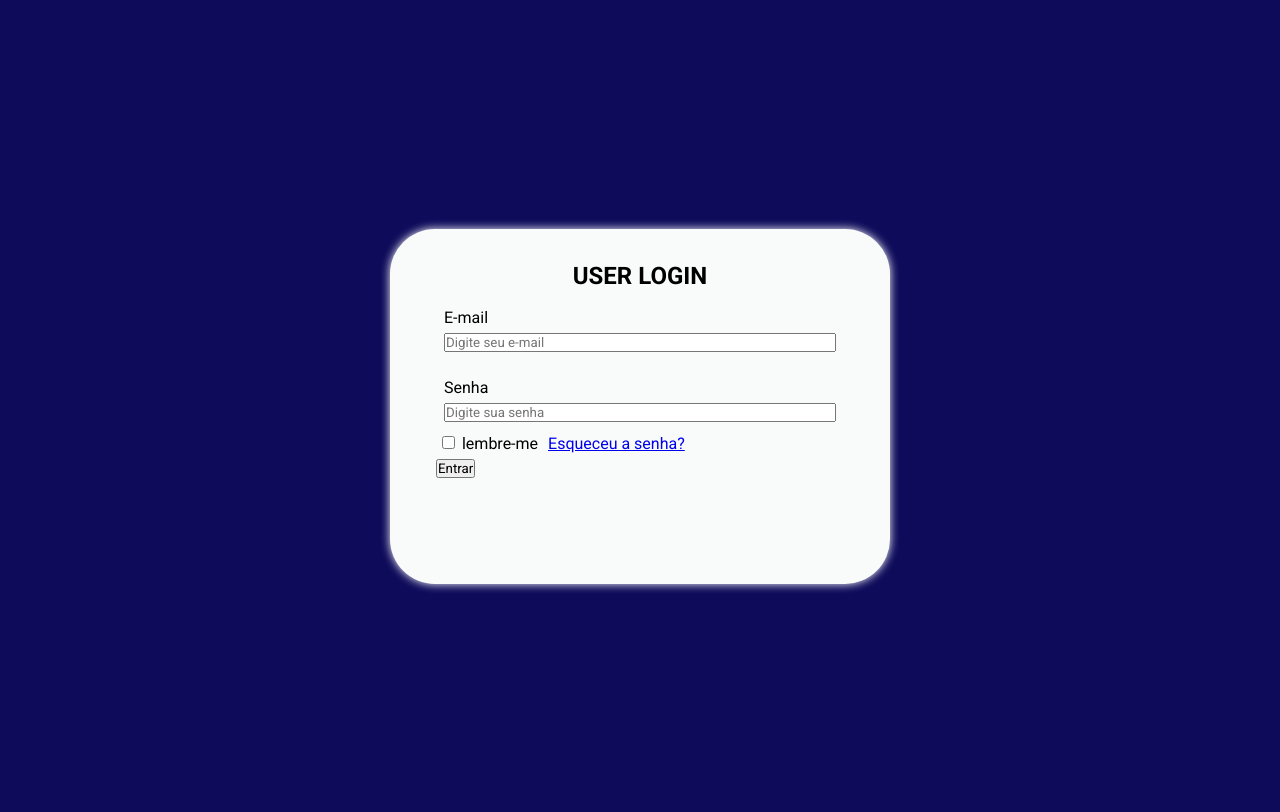
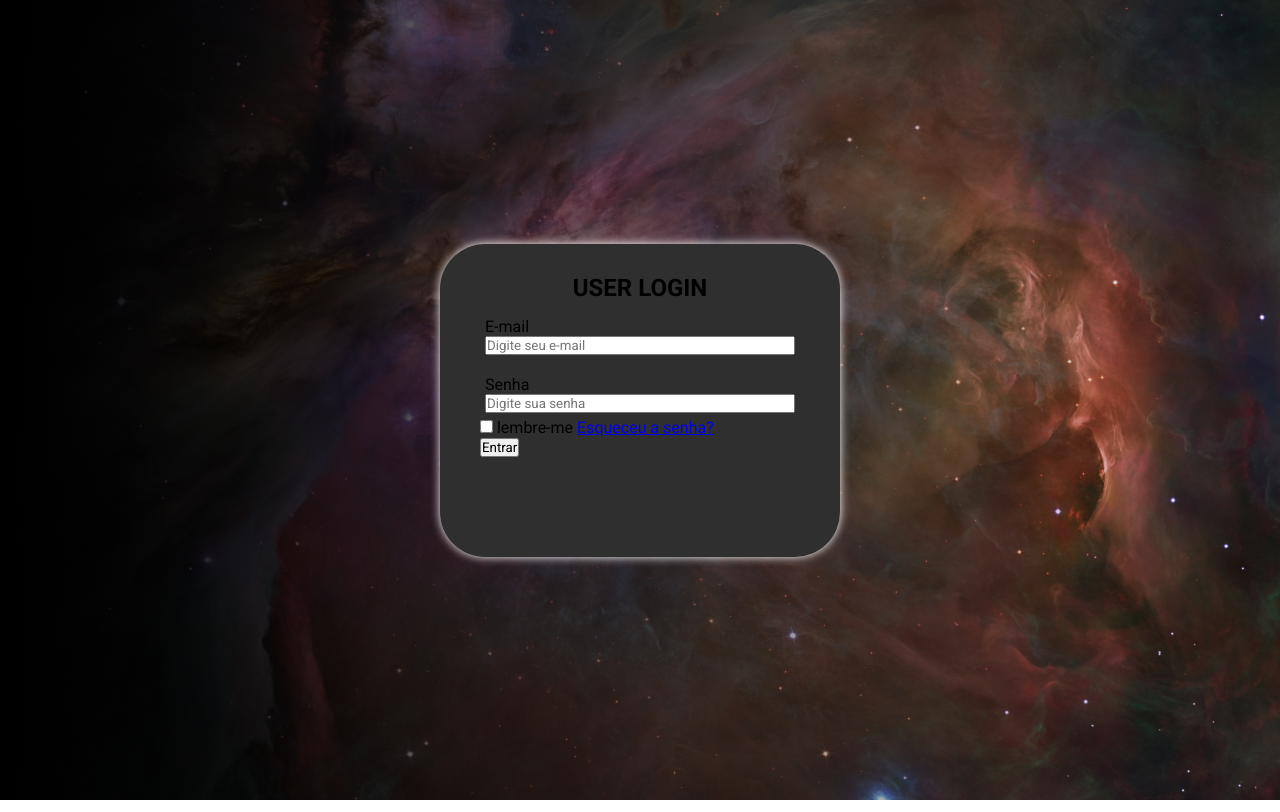
Before and after one commit to csraul01/Praticando, a plain HTML site: page Login/Index.html in a window 1280 px wide. Drawn offline with Linux system fonts and the light colour scheme.

Commit message:
Atualizacao do codigo

```diff
--- a/Login/Style.css
+++ b/Login/Style.css
@@ -1,22 +1,36 @@
 *{
-    margin: 3px;
+    margin: 0px;
     padding: 0px;
     box-sizing: border-box;
     font-family: 'Roboto', sans-serif;
 }
 
 body{
+         /* Transformando a tela de fundo em uma imagem */
         font-family: 'Roboto', sans-serif;
-        background-color: #0e0b5b;
+        background-image: url(Nebulosa.jpg);
+        background-repeat: no-repeat;
+        background-size: cover;
+        background-position: center;
+        overflow: hidden;
+        width: 100%;
+        margin: 0px;
         display: flex;
         justify-content: center;
         align-items: center;
         height: 100vh;
 }
 
+body{
+        background-image: linear-gradient(to right, rgba(0, 0, 0, 0.1), rgba(0, 0, 0, 0.1)), url(Nebulosa.jpg);
+        background-image: linear-gradient(to right, #000000 0%, rgba(14, 11, 91, 0) 100%), url(Nebulosa.jpg);
+
+
+}
+
 .tela-de-login{
-        width: 500px;
-        background-color: #f9fafa;
+        width: 400px;
+        background-color: #2f2f2f;
         border-radius: 45px;
         box-shadow: 0 0 10px rgb(255, 255, 255);
         padding: 30px 40px 100px 40px;
```
Also changed, not shown: Login/Nebulosa.jpg (added), 1 other file.
